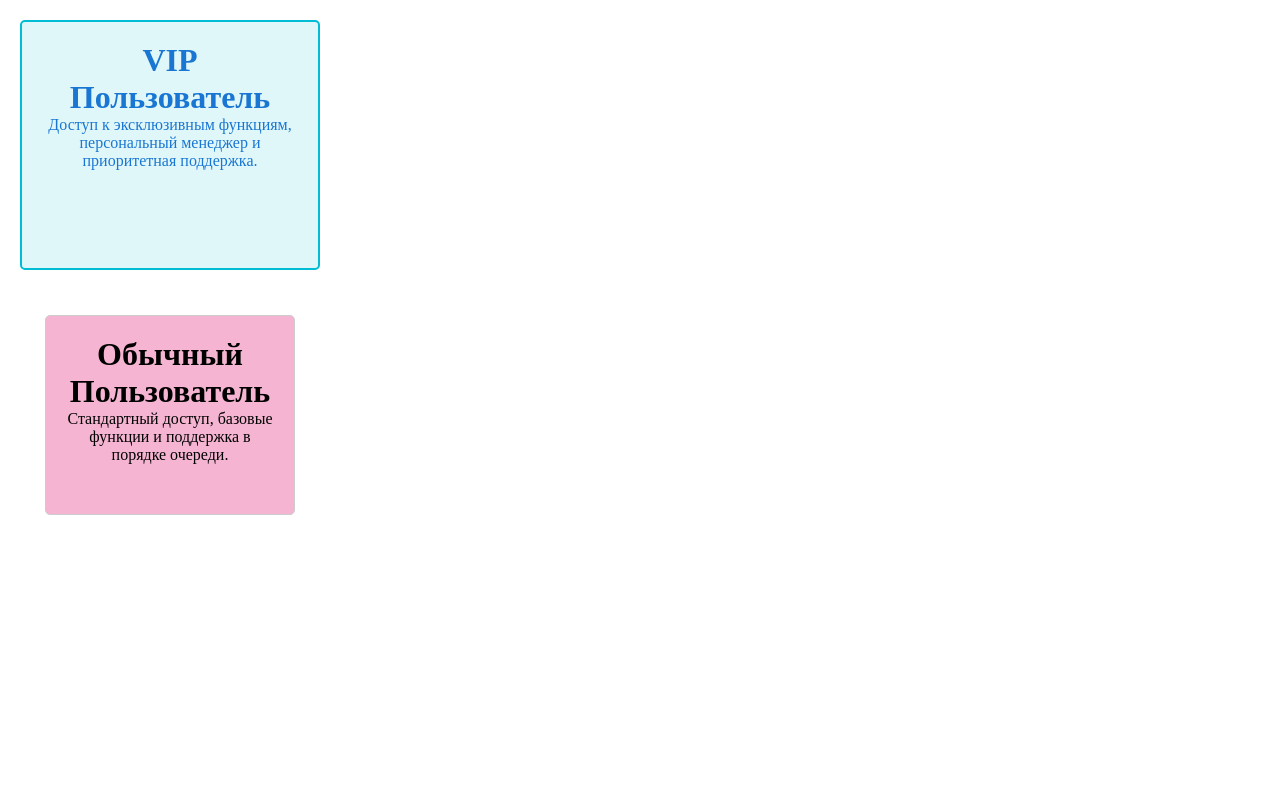
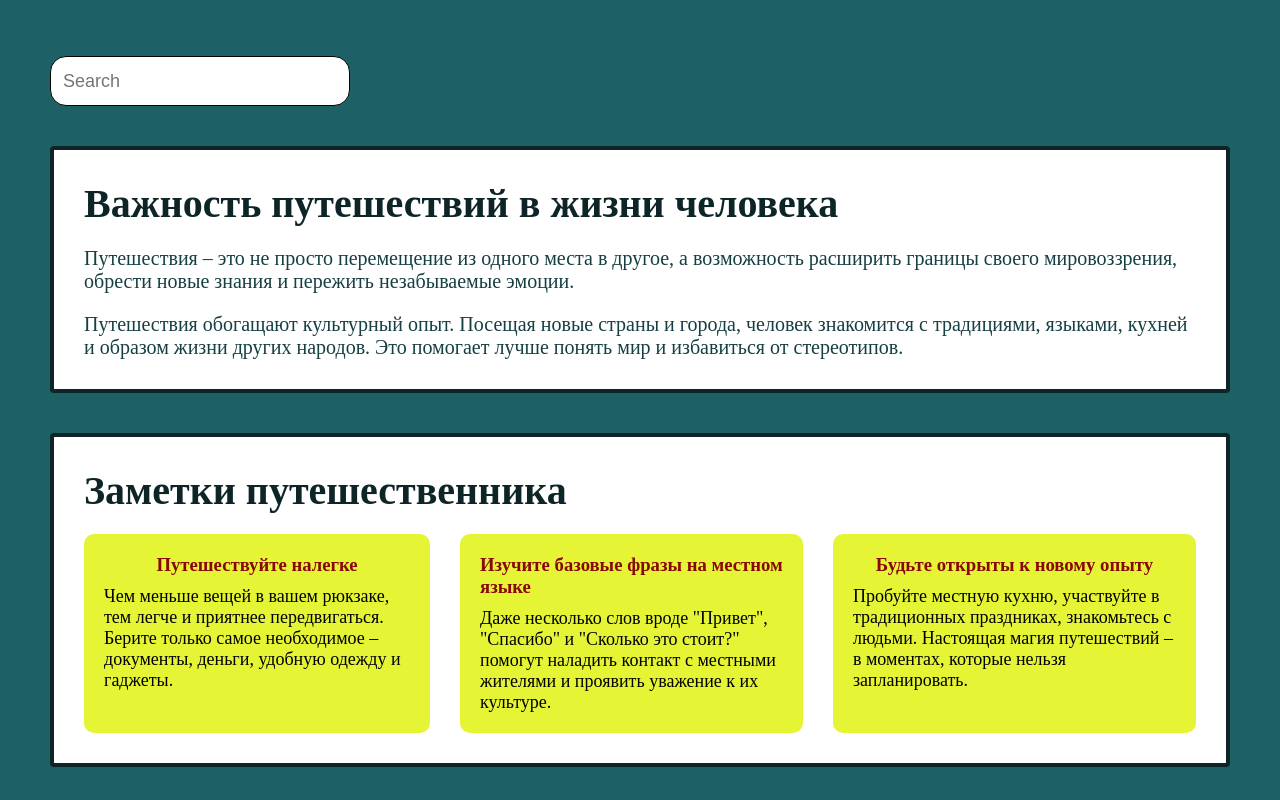
Before and after one commit to EvgeniiBuller/55-react_ts, a React (Vite) app: page / in a window 1280 px wide. Shown: the top 800 px of the page. Built offline with nearby package versions, Linux system fonts and the light colour scheme.

Commit message:
add Lesson10

```diff
--- a/src/App.tsx
+++ b/src/App.tsx
@@ -1,3 +1,5 @@
+import GlobalStyles from "./styles/GlobalStyles"
+
 //Lessons import
 // импорт компонента Lesson06 по умолчанию
 //при импорте по умолчании можно использовать другое название для компонента
@@ -6,12 +8,14 @@
 //import Lesson07 from './lessons/Lesson06/Lesson07/Lesson07'
 // import Lesson08 from "./lessons/Lesson08/Lesson08"
 //import Lesson09 from "./lessons/Lesson09/Lesson09"
+import Lesson10 from "./lessons/Lesson10/Lesson10"
 
 ////Homeworks import
 //import Homework06 from './homeworks/Homework06/Homework06'
 // import Homework07 from "./homeworks/Homework07/Homework07"
 //import Homework08 from "./homeworks/Homework08/Homework08"
-import Homework09 from "./homeworks/Homework09/homework09"
+// import Homework09 from "./homeworks/Homework09/homework09"
+
 
 //consultation import
 //import Consultation04 from "./consultations/Consultation04/Consultation04"
@@ -20,6 +24,7 @@
 
   return (
     <>
+      <GlobalStyles/>
     {/* <Lesson06/>  */}
     {/* <Homework06/> */}
         {/* <Lesson07/> */}
@@ -28,7 +33,8 @@
        {/* <Consultation04/> */}
        {/* <Homework08/> */}
        {/* <Lesson09 /> */}
-       <Homework09 />
+       {/* <Homework09 /> */}
+       <Lesson10 />
     </>
   )
 }
--- a/src/components/Input/Input.tsx
+++ b/src/components/Input/Input.tsx
@@ -1,5 +1,6 @@
 
-import "./styles.css";
+import { InputContainer, Label, InputComponent } from "./styles";
+
 import { InputProps } from './types';
 
 function Input({
@@ -9,21 +10,22 @@
   type='text',
   onChange,
   label,
-  id
+  id,
+  search
 }:InputProps) {
   return (
-    <div className="input-container">
-      <label htmlFor={id}>{label}</label>
-      <input
-        className="input-component"
+    <InputContainer>
+      <Label htmlFor={id}>{label}</Label>
+      <InputComponent
         name={name}
         placeholder={placeholder}
         value={value}
         onChange={onChange}
         type={type}
         id={id}
+        isSearch = {search}
       />
-    </div>
+    </InputContainer>
   );
 }
 
--- /dev/null
+++ b/src/components/Input/styles.ts
@@ -0,0 +1,25 @@
+import styled from "@emotion/styled";
+
+interface InputComponentStyleProps {
+  isSearch?: boolean
+}
+
+export const InputContainer = styled.div`
+  display: flex;
+  flex-direction: column;
+  gap: 6px;
+`;
+
+export const InputComponent = styled.input<InputComponentStyleProps>`
+  width: 300px;
+  height: 50px;
+  padding: 12px;
+  outline: none;
+  border: 1px solid black;
+  border-radius: ${({isSearch})=> isSearch? '16px' : '4px'};
+  font-size: 18px;
+`;
+
+export const Label = styled.label`
+  font-size: 20px;
+`;
--- a/src/components/Input/types.ts
+++ b/src/components/Input/types.ts
@@ -7,5 +7,6 @@
   type?: 'text' | 'email' | 'number' | 'password' | 'tel',
   onChange?: (event: ChangeEvent<HTMLInputElement>) => void,
   label?: string,
-  id?: string
+  id?: string,
+  search?: boolean
 }
--- a/src/homeworks/Homework09/homework09.tsx
+++ b/src/homeworks/Homework09/homework09.tsx
@@ -1,26 +1,16 @@
-import { InfoCard, VipInfoCard } from "./styles";
-
+import { Homework09Container, ProfileCard, Title, Description } from "./styles";
 function Homework09() {
   return (
-    <div className="homework09-container">
-      <VipInfoCard>
-        <div>
-          <h1>VIP Пользователь</h1>
-          <p>
-            {" "}
-            Доступ к эксклюзивным функциям, персональный менеджер и приоритетная
-            поддержка.
-          </p>
-        </div>
-      </VipInfoCard>
-      <InfoCard>
-        <h1> Обычный Пользователь</h1>
-        <p>
-          Стандартный доступ, базовые функции и поддержка в порядке очереди.
-        </p>
-      </InfoCard>
-    </div>
-  );
+    <Homework09Container>
+      <ProfileCard vip>
+        <Title>VIP Пользователь</Title>
+        <Description>Доступ к эксклюзивным функциям, персональный менеджер и приоритетная поддержка.</Description>
+      </ProfileCard>
+      <ProfileCard>
+        <Title>Обычный Пользователь</Title>
+        <Description>Стандартный доступ, базовые функции и поддержка в порядке очереди.</Description>
+      </ProfileCard>
+    </Homework09Container>
+  )
 }
-
 export default Homework09;
--- a/src/homeworks/Homework09/styles.ts
+++ b/src/homeworks/Homework09/styles.ts
@@ -1,22 +1,32 @@
 import styled from "@emotion/styled";
 
-export const InfoCard = styled.div`
-  border: 1px solid #ccc;
-  border-radius: 5px;
+interface ProfileCardStyledProps {
+  vip?: boolean
+}
+export const Homework09Container = styled.div`
+  display: flex;
+  justify-content: center;
+  align-items: center;
+  gap: 40px;
+  flex: 1;
+  padding: 60px;
+  background-color: rgb(188, 219, 219);
+`;
+export const ProfileCard = styled.div<ProfileCardStyledProps>`
+  display: flex;
+  flex-direction: column;
+  align-items: center;
+  justify-content: center;
+  gap: 20px;
+  width: ${({ vip }) => vip ? '650px' : '600px'};
+  height: ${({ vip }) => vip ? '550px' : '500px'};
   padding: 20px;
-  margin: 45px;
-  text-align: center;
-  width: 250px;
-  height: 200px;
-  background-color: #f5b5d2;
-  justify-content: center;
+  background-color: ${({ vip }) => vip ? 'rgb(25, 23, 96)' : 'rgb(67, 65, 134)'};
+  color: white;
+  font-size: 20px;
+  border-radius: 6px;
 `;
-
-export const VipInfoCard = styled(InfoCard)`
-  width: 300px;
-  height: 250px;
-  background-color: #e0f7fa;
-  border: 2px solid #00bcd4;
-  color: #1976d2;
-  margin: 20px;
+export const Title = styled.h2`
+  font-size: 40px;
 `;
+export const Description = styled.div``;
--- /dev/null
+++ b/src/lessons/Lesson10/Lesson10.tsx
@@ -0,0 +1,75 @@
+import Input from "../../components/Input/Input";
+import {
+  Lesson10Container,
+  SectionWrapper,
+  SectionTitle,
+  Description,
+  NoteBlock,
+  NoteDescription,
+  NoteTitle,
+  NotesContainer,
+  MainSection,
+} from "./styles";
+
+function Lesson10() {
+  return (
+    <Lesson10Container>
+            {/* <Input name='search' placeholder="Search" search={true}/> */}
+            <Input name='search' placeholder="Search" search/>
+      <SectionWrapper>
+        <SectionTitle>Важность путешествий в жизни человека</SectionTitle>
+        <Description>
+          Путешествия – это не просто перемещение из одного места в другое, а
+          возможность расширить границы своего мировоззрения, обрести новые
+          знания и пережить незабываемые эмоции.
+        </Description>
+        <Description>
+          Путешествия обогащают культурный опыт. Посещая новые страны и города,
+          человек знакомится с традициями, языками, кухней и образом жизни
+          других народов. Это помогает лучше понять мир и избавиться от
+          стереотипов.
+        </Description>
+      </SectionWrapper>
+      <SectionWrapper>
+        <SectionTitle>Заметки путешественника</SectionTitle>
+        <NotesContainer>
+          <NoteBlock>
+            <NoteTitle>Путешествуйте налегке</NoteTitle>
+            <NoteDescription>
+              Чем меньше вещей в вашем рюкзаке, тем легче и приятнее
+              передвигаться. Берите только самое необходимое – документы,
+              деньги, удобную одежду и гаджеты.
+            </NoteDescription>
+          </NoteBlock>
+          <NoteBlock>
+            <NoteTitle>Изучите базовые фразы на местном языке</NoteTitle>
+            <NoteDescription>
+              Даже несколько слов вроде "Привет", "Спасибо" и "Сколько это
+              стоит?" помогут наладить контакт с местными жителями и проявить
+              уважение к их культуре.
+            </NoteDescription>
+          </NoteBlock>
+          <NoteBlock>
+            <NoteTitle>Будьте открыты к новому опыту</NoteTitle>
+            <NoteDescription>
+              Пробуйте местную кухню, участвуйте в традиционных праздниках,
+              знакомьтесь с людьми. Настоящая магия путешествий – в моментах,
+              которые нельзя запланировать.
+            </NoteDescription>
+          </NoteBlock>
+        </NotesContainer>
+      </SectionWrapper>
+      <MainSection>
+        <SectionTitle>Эйфелева башня</SectionTitle>
+        <Description>
+          Эйфелева башня – один из самых узнаваемых символов Франции и мира. Она
+          была построена к Всемирной выставке 1889 года и первоначально
+          воспринималась с критикой, но вскоре стала главным украшением Парижа.
+          Башня достигает высоты 330 метров и состоит из металлических
+          конструкций весом более 10 000 тонн.
+        </Description>
+      </MainSection>
+    </Lesson10Container>
+  );
+}
+export default Lesson10;
--- /dev/null
+++ b/src/lessons/Lesson10/styles.ts
@@ -0,0 +1,79 @@
+import styled from "@emotion/styled";
+//
+import { css } from "@emotion/react";
+
+//export const = styled.``
+
+//Создаём переменную, которая будет содержать шаблон стилей для переиспользования
+const boxBasicStyles = css`
+  display: flex;
+  flex-direction: column;
+`;
+
+export const Lesson10Container = styled.div`
+  // //подстановка переменной, которая содержит шаблон стилей
+  ${boxBasicStyles}
+  /* display: flex;
+  flex-direction: column; */
+  gap: 40px;
+  flex: 1;
+  padding: 50px;
+  background-color: rgb(29, 96, 101);
+`;
+
+export const SectionWrapper = styled.section`
+  ${boxBasicStyles}
+  gap: 20px;
+  padding: 30px;
+  background-color: white;
+  border: 4px solid rgb(13, 37, 39);
+  border-radius: 4px;
+`;
+
+export const SectionTitle = styled.div`
+  font-size: 40px;
+  color: rgb(13, 37, 39);
+  font-weight: bold;
+`;
+
+export const Description = styled.p`
+  font-size: 20px;
+  color: rgb(22, 63, 67);
+`;
+
+export const NotesContainer = styled.div`
+  ${boxBasicStyles}
+  flex-direction: row; //
+  /* display: flex; */
+  justify-content: center;
+  gap: 30px;
+`;
+
+export const NoteBlock = styled.div`
+  ${boxBasicStyles}
+  align-items: center;
+  gap: 10px;
+  min-width: 200px;
+  padding: 20px;
+  background-color: rgb(229, 245, 54);
+  border-radius: 10px;
+`;
+
+export const NoteTitle = styled.h3`
+  color: rgb(136, 7, 7);
+`;
+
+export const NoteDescription = styled.p`
+  font-size: 18px;
+`;
+
+// Расширение компонентов (наследование)
+export const MainSection = styled(SectionWrapper)`
+  box-shadow: 3px 3px 10px rgb(237, 240, 226);
+  color: rgb(104, 10, 121);
+
+  //
+  &:hover {
+    background-color:rgb(196, 230, 222);
+  }
+`;
--- a/src/main.tsx
+++ b/src/main.tsx
@@ -1,6 +1,5 @@
 //import { StrictMode } from 'react'
 import { createRoot } from 'react-dom/client'
-import './index.css'
 import App from './App.tsx'
 
 createRoot(document.getElementById('root')!).render(
--- a/src/index.css
+++ b/src/styles/GlobalStyles.tsx
@@ -1,14 +1,15 @@
+import { Global, css } from '@emotion/react';
+
+const globalStyles = css`
 * {
   box-sizing: border-box;
 }
-
 body,
 html {
   height: 100%;
   margin: 0;
   padding: 0;
 }
-
 h1,
 h2,
 h3,
@@ -19,8 +20,14 @@
   margin: 0;
   padding: 0;
 }
-
 #root {
   display: flex;
   min-height: 100%;
 }
+`;
+
+function GlobalStyles () {
+    return <Global styles={globalStyles} />
+}
+
+export default GlobalStyles
```
Also changed, not shown: src/components/Input/styles.css (deleted, +0 -17 lines).
